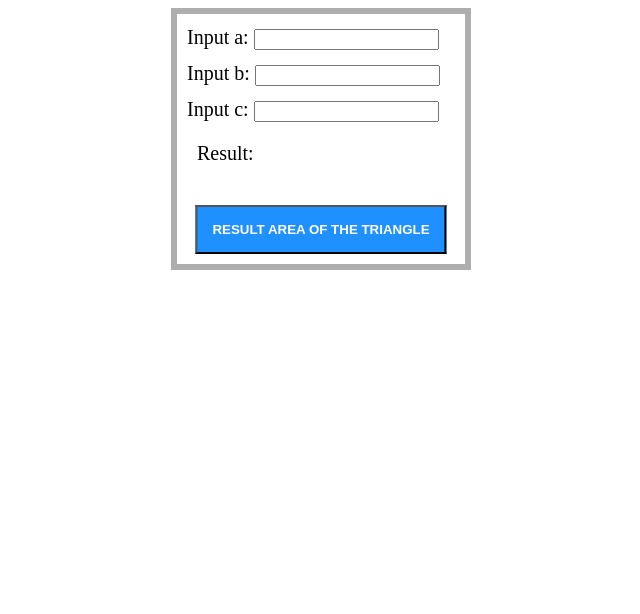
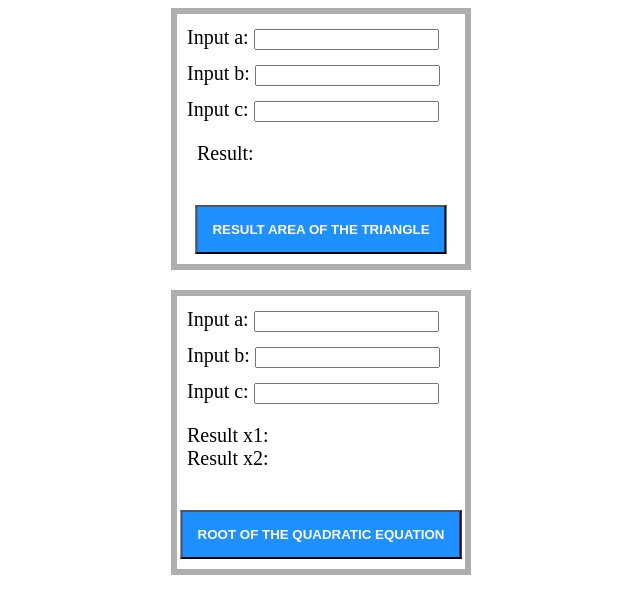
Before and after one commit to WebQuant/JS, a plain HTML site: page lab_1/index.html in a window 1280 px wide. Shown: the whole page, without its empty margins (319-959 px from the left). Drawn offline with Linux system fonts and the light colour scheme.

Commit message:
root of the quadratic equation

```diff
--- a/lab_1/css/style.css
+++ b/lab_1/css/style.css
@@ -14,6 +14,7 @@ body {
     position: relative;
     border: 6px solid #aeaeae;
     margin: 0 auto;
+    margin-bottom: 20px;
 }
 
 #result{
--- a/lab_1/index.html
+++ b/lab_1/index.html
@@ -24,6 +24,24 @@
         </div>
     </div>
 
+
+    <div class="container">
+        <div class="border">
+            <span>Input a: </span><input type="text" id="inpx_a"><br>
+            <span>Input b: </span><input type="text" id="inpx_b"><br>
+            <span>Input c: </span><input type="text" id="inpx_c"><br>
+
+            <div class="res_container">
+                <span class="res_x">Result x1: </span><span id="result_x1"></span><br>
+                <span class="res_x">Result x2: </span><span id="result_x2"></span><br>
+            </div>
+
+            <button id="btn" onclick="result_x()">Root of the quadratic equation</button>
+
+        </div>
+    </div>
+
+
     <script src="js/script.js"></script>
 </body>
 
--- a/lab_1/js/script.js
+++ b/lab_1/js/script.js
@@ -19,3 +19,25 @@ function result() {
     document.getElementById('result').innerHTML = s;
 
 }
+
+function result_x() {
+
+    var a, b, c, x1, x2, d;
+
+    a = document.getElementById('inpx_a').value;
+    a = parseInt(a);
+    b = document.getElementById('inpx_b').value;
+    b = parseInt(b);
+    c = document.getElementById('inpx_c').value;
+    c = parseInt(c);
+
+    d = Math.pow(b, 2) - 4 * a * c;
+    x1 = (-(b) + Math.sqrt(d)) / (2 * a);
+    x2 = (-(b) - Math.sqrt(d)) / (2 * a);
+
+    alert("Ready!");
+
+    document.getElementById('result_x1').innerHTML = x1;
+    document.getElementById('result_x2').innerHTML = x2;
+
+}
```
